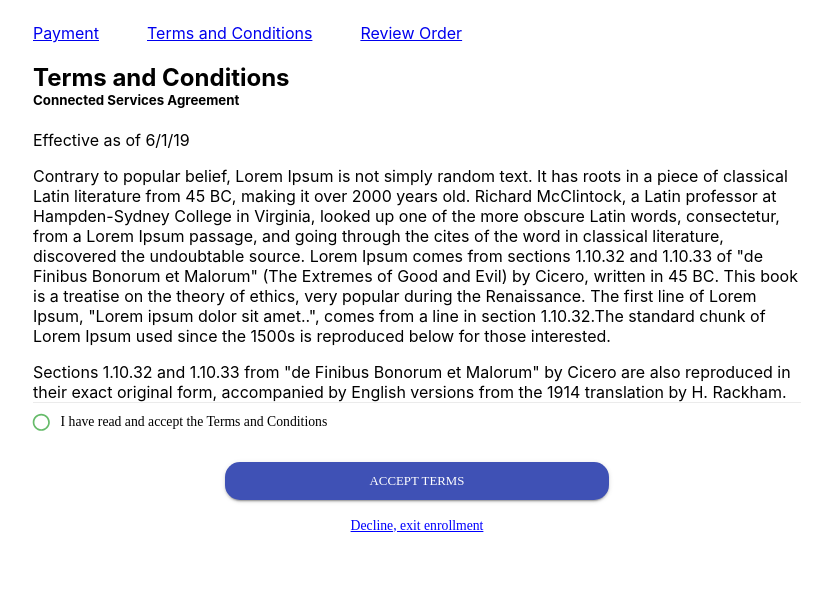
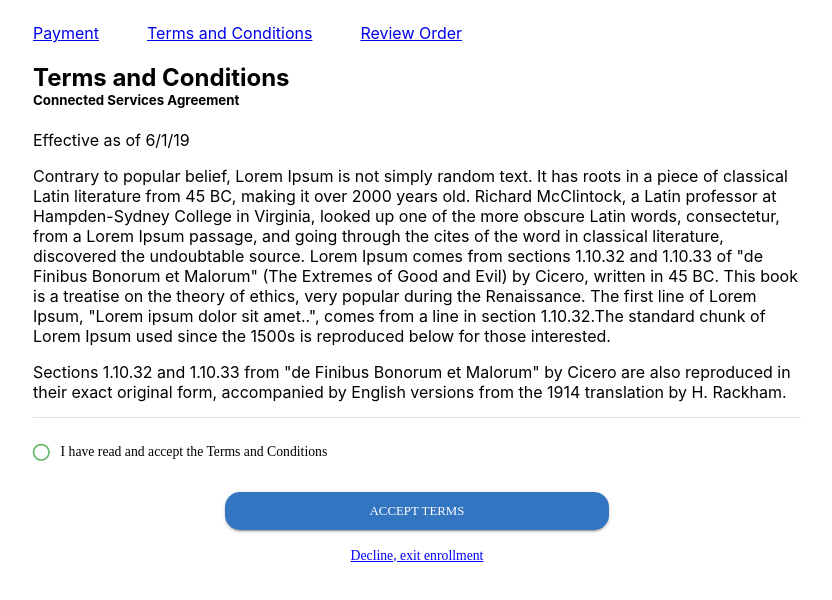
Before and after one commit to imox2/react-material-screens, a React (Create React App) app: page /tnc in a window 1280 px wide. Shown: the top 600 px of the page, without its empty margins (223-1055 px from the left). Built offline with nearby package versions, Linux system fonts and the light colour scheme.

Commit message:
Created button as a separate components/styledButton.js + removed errors from CLI

```diff
--- a/src/App.js
+++ b/src/App.js
@@ -1,22 +1,18 @@
-import {
-  Switch,
-  Route,
-  BrowserRouter as Router,
-} from "react-router-dom";
-import  PaymentInformation  from "./pages/paymentInformation";
-import  ReviewOrder  from "./pages/reviewOrder";
-import  TermsAndConditions  from "./pages/termsandconditions";
-import  Navbar  from "./components/navbar";
-import {withStyles,makeStyles} from "@material-ui/core/styles";
-import { MuiThemeProvider, createMuiTheme } from '@material-ui/core/styles'
+import { Switch, Route, BrowserRouter as Router } from "react-router-dom";
+import PaymentInformation from "./pages/paymentInformation";
+import ReviewOrder from "./pages/reviewOrder";
+import TermsAndConditions from "./pages/termsandconditions";
+import Navbar from "./components/navbar";
+import { makeStyles } from "@material-ui/core/styles";
+import { MuiThemeProvider, createMuiTheme } from "@material-ui/core/styles";
 
 const theme = createMuiTheme({
   typography: {
     fontSize: 12,
-        fontFamily: '"Work Sans"'
+    fontFamily: '"Work Sans"',
   },
   fontFamily: '"Work Sans"',
-})
+});
 // const styles = theme => ( {
 //   root: {
 //     'marginLeft': '8rem',
@@ -27,20 +23,19 @@ const theme = createMuiTheme({
 const styles = makeStyles((theme) => ({
   root: {
     [theme.breakpoints.down("sm")]: {
-      marginRight: '1rem',
-      marginLeft: '1rem',
+      marginRight: "1rem",
+      marginLeft: "1rem",
     },
     [theme.breakpoints.up("md")]: {
-      marginRight: '12rem',
-      marginLeft: '12rem',
+      marginRight: "12rem",
+      marginLeft: "12rem",
     },
     [theme.breakpoints.up("lg")]: {
-      marginRight: '16rem',
-      marginLeft: '16rem',
+      marginRight: "16rem",
+      marginLeft: "16rem",
     },
   },
 }));
-
 
 function App(props) {
   const classes = styles();
--- /dev/null
+++ b/src/components/styledButton.js
@@ -0,0 +1,44 @@
+import React from "react";
+import { makeStyles } from "@material-ui/core/styles";
+import { Button } from "@material-ui/core";
+
+const useStyles = makeStyles((theme) => ({
+  button: {
+    [theme.breakpoints.down("xs")]: {
+      width: "100%",
+      margin: "auto",
+      marginTop: "20px",
+    },
+    [theme.breakpoints.up("sm")]: {
+      width: "50%",
+      margin: "auto",
+      marginTop: "20px",
+    },
+    [theme.breakpoints.up("lg")]: {
+      width: "50%",
+      margin: "auto",
+      marginTop: "20px",
+    },
+  },
+}));
+
+export default function StyledButton(props) {
+  const classes = useStyles();
+  return (
+    <div className={classes.button}>
+      <Button
+        style={{
+          borderRadius: "15px",
+          backgroundColor: "#3475C1",
+          color: "white",
+        }}
+        // color="primary"
+        size="large"
+        variant="contained"
+        fullWidth
+      >
+        {props.text}
+      </Button>
+    </div>
+  );
+}
--- a/src/pages/paymentInformation.js
+++ b/src/pages/paymentInformation.js
@@ -1,106 +1,89 @@
 import React from "react";
-import clsx from 'clsx';
-import { makeStyles } from '@material-ui/core/styles';
-import Radio from '@material-ui/core/Radio';
-import TextField from '@material-ui/core/TextField';
-import MenuItem from '@material-ui/core/MenuItem';
-import StyledCheckbox  from "../components/styledCheckbox";
+import { makeStyles } from "@material-ui/core/styles";
+import TextField from "@material-ui/core/TextField";
+import MenuItem from "@material-ui/core/MenuItem";
+import StyledCheckbox from "../components/styledCheckbox";
 
 const months = [
   {
-    value: 'default',
-    label: '-Select One-',
+    value: "default",
+    label: "-Select One-",
   },
   {
-    value: 'January',
-    label: 'January',
+    value: "January",
+    label: "January",
   },
   {
-    value: 'February',
-    label: 'February',
+    value: "February",
+    label: "February",
   },
   {
-    value: 'March',
-    label: 'March',
+    value: "March",
+    label: "March",
   },
   {
-    label: 'April',
-    value: 'April',
+    label: "April",
+    value: "April",
   },
   {
-    label: 'May',
-    value: 'May',
+    label: "May",
+    value: "May",
   },
   {
-    label: 'June',
-    value: 'June',
+    label: "June",
+    value: "June",
   },
   {
-    label: 'July',
-    value: 'July',
+    label: "July",
+    value: "July",
   },
   {
-    label: 'August',
-    value: 'August',
+    label: "August",
+    value: "August",
   },
   {
-    label: 'September',
-    value: 'September',
+    label: "September",
+    value: "September",
   },
   {
-    label: 'October',
-    value: 'October',
+    label: "October",
+    value: "October",
   },
   {
-    label: 'November',
-    value: 'November',
+    label: "November",
+    value: "November",
   },
   {
-    label: 'December',
-    value: 'December',
+    label: "December",
+    value: "December",
   },
 ];
 
 const useStyles = makeStyles((theme) => ({
   root: {
-    '&:hover': {
-      backgroundColor: 'transparent',
+    "&:hover": {
+      backgroundColor: "transparent",
     },
-    '& > *': {
+    "& > *": {
       margin: theme.spacing(1),
-      width: '25ch',
+      width: "25ch",
     },
-    '& .MuiTextField-root': {
+    "& .MuiTextField-root": {
       margin: theme.spacing(1),
-      width: '25ch',
+      width: "25ch",
     },
   },
 }));
 
-function StyledRadio(props) {
+function PaymentInformation() {
   const classes = useStyles();
-
-  return (
-    <Radio
-      className={classes.root}
-      disableRipple
-      color="default"
-      checkedIcon={<span className={clsx(classes.icon, classes.checkedIcon)} />}
-      icon={<span className={classes.icon} />}
-      {...props}
-    />
-  );
-}
-
-function PaymentInformation () {
-  const classes = useStyles();
-  const [month, setMonth] = React.useState('-Select One-');
+  const [month, setMonth] = React.useState("-Select One-");
 
   const handleChange = (event) => {
     setMonth(event.target.value);
   };
 
-    return(
+  return (
     <>
       {/* <FormControl component="fieldset">
       <RadioGroup defaultValue="visa" aria-label="payment" name="customized-radios">
@@ -172,16 +155,27 @@ function PaymentInformation () {
             <TextField id="standard-basic" label="Standard" />
           </div>
           <p>Required Field</p>
-    <StyledCheckbox />By providing my credit card number, I understand that my credit card number will be placed on file for future renewals of my Connected Care/Remote/Guidance subscriptions. Upon expiration, this subscription will be automatically renew for another terms according to the billing plan I have selected, and for subsequent renewals. In accordance with the Terms and Conditions of my Subscriber Agreement, including the refund policy. Unless otherwise stated, for each renewal period of each subscription, my credit card account number on file will be charged on the renewal date at the then current subscription rate, plus applicable taxes and fees, unless I cancel my subscription rate, plus applicable taxes and fees, unless I cancel my subscription prior to the renewal date. I may cancel at any time by calling (855)2BLUELINK. I authorize these future charges to be applied to my credit card.
-
-    <button>
-      Save and continue
-    </button>
+          <StyledCheckbox />
+          By providing my credit card number, I understand that my credit card
+          number will be placed on file for future renewals of my Connected
+          Care/Remote/Guidance subscriptions. Upon expiration, this subscription
+          will be automatically renew for another terms according to the billing
+          plan I have selected, and for subsequent renewals. In accordance with
+          the Terms and Conditions of my Subscriber Agreement, including the
+          refund policy. Unless otherwise stated, for each renewal period of
+          each subscription, my credit card account number on file will be
+          charged on the renewal date at the then current subscription rate,
+          plus applicable taxes and fees, unless I cancel my subscription rate,
+          plus applicable taxes and fees, unless I cancel my subscription prior
+          to the renewal date. I may cancel at any time by calling
+          (855)2BLUELINK. I authorize these future charges to be applied to my
+          credit card.
+          <button>Save and continue</button>
           <p>back</p>
         </form>
       </div>
     </>
-    )
+  );
 }
 
 export default PaymentInformation;
--- a/src/pages/reviewOrder.js
+++ b/src/pages/reviewOrder.js
@@ -2,7 +2,8 @@ import React from "react";
 import { makeStyles } from "@material-ui/core/styles";
 import Grid from "@material-ui/core/Grid";
 import StyledCheckbox from "../components/styledCheckbox";
-import { Typography, Button } from "@material-ui/core";
+import StyledButton from "../components/styledButton";
+import { Typography } from "@material-ui/core";
 import { Divider } from "@material-ui/core";
 
 const useStyles = makeStyles((theme) => ({
@@ -29,23 +30,6 @@ const useStyles = makeStyles((theme) => ({
   },
   gridBox: {
     marginBottom: "30px",
-  },
-  button: {
-    [theme.breakpoints.down("xs")]: {
-      width: "100%",
-      margin: "auto",
-      marginTop: "20px",
-    },
-    [theme.breakpoints.up("sm")]: {
-      width: "50%",
-      margin: "auto",
-      marginTop: "20px",
-    },
-    [theme.breakpoints.up("lg")]: {
-      width: "50%",
-      margin: "auto",
-      marginTop: "20px",
-    },
   },
 }));
 
@@ -149,19 +133,7 @@ function ReviewOrder() {
         location data, as set forth in Privacy Policy and the Subscriber
         Agreement. I hereby authorize the charges set out on this page, if any,
         to be applied to the card I have placed on file.
-        <Typography align="center">
-          <div className={classes.button}>
-            <Button
-              style={{ borderRadius: "15px" }}
-              color="primary"
-              size="large"
-              variant="contained"
-              fullWidth
-            >
-              Subscribe now
-            </Button>
-          </div>
-        </Typography>
+        <StyledButton text="Subscribe Now" />
         <div style={{ margin: "2%" }} className={classes.link}>
           <Typography align="center">Return to package selection</Typography>
         </div>
--- a/src/pages/termsandconditions.js
+++ b/src/pages/termsandconditions.js
@@ -1,6 +1,7 @@
 import React from "react";
 import StyledCheckbox from "../components/styledCheckbox";
-import { Typography, Button } from "@material-ui/core";
+import StyledButton from "../components/styledButton";
+import { Typography } from "@material-ui/core";
 import { withStyles } from "@material-ui/core/styles";
 import { Divider } from "@material-ui/core";
 const styles = (theme) => ({
@@ -8,6 +9,10 @@ const styles = (theme) => ({
     color: "blue",
     textDecoration: "underline",
     cursor: "pointer",
+  },
+  dividerStyle: {
+    marginTop: "15px",
+    marginBottom: "15px",
   },
   button: {
     [theme.breakpoints.down("xs")]: {
@@ -61,24 +66,12 @@ function TermsAndConditions(props) {
           Cicero are also reproduced in their exact original form, accompanied
           by English versions from the 1914 translation by H. Rackham.
         </div>
-        <Divider light />
+        <Divider className={classes.dividerStyle} />
         <div>
           <StyledCheckbox label="I have read and accept the Terms and Conditions" />
         </div>
         <div>
-          <Typography align="center">
-            <div className={classes.button}>
-              <Button
-                style={{ borderRadius: "15px" }}
-                color="primary"
-                size="large"
-                variant="contained"
-                fullWidth
-              >
-                Accept Terms
-              </Button>
-            </div>
-          </Typography>
+          <StyledButton text="Accept Terms" />
         </div>
         <div style={{ marginTop: "2%" }} className={classes.root}>
           <Typography align="center">Decline, exit enrollment</Typography>
```
Lines whose indentation alone changed are shown as unchanged.
